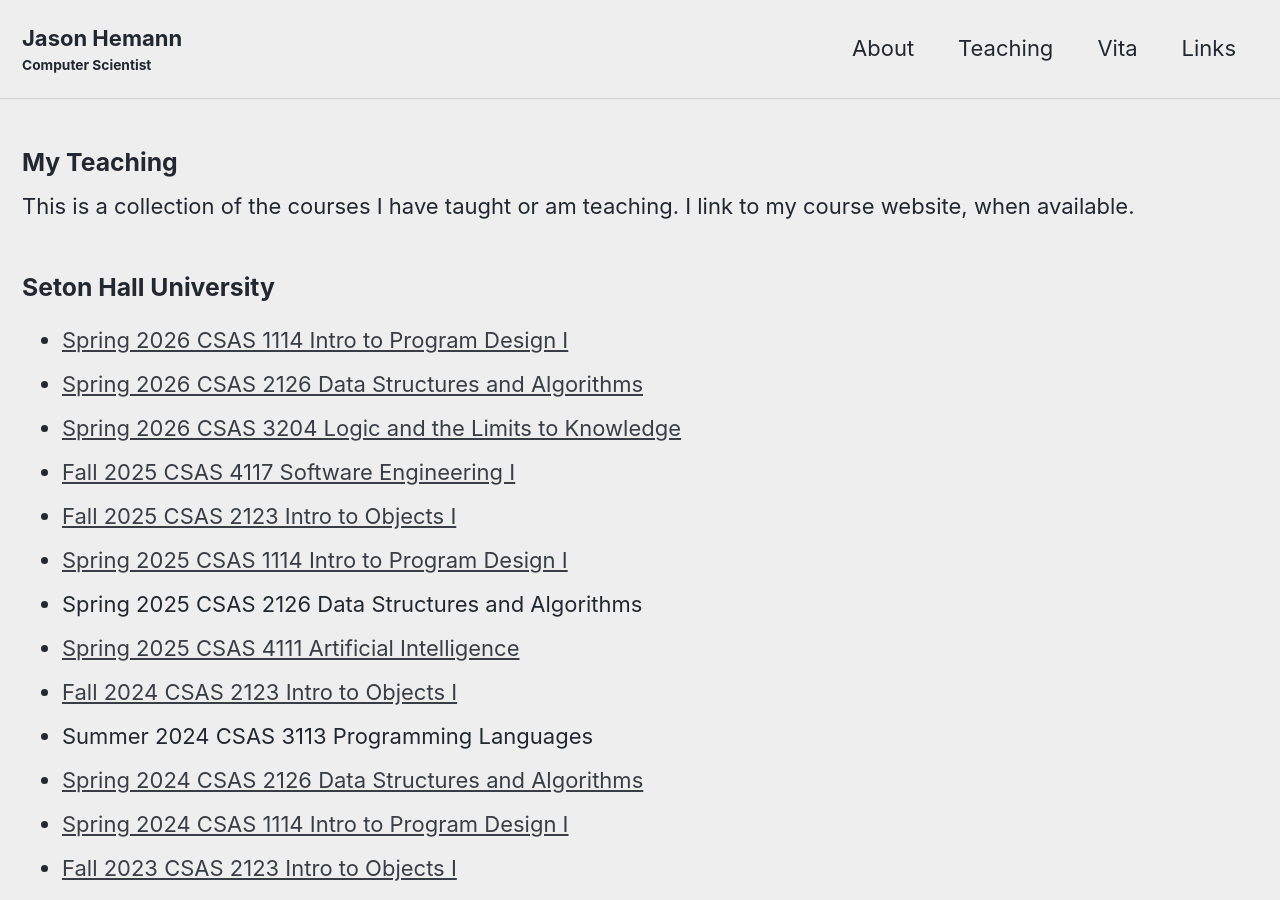
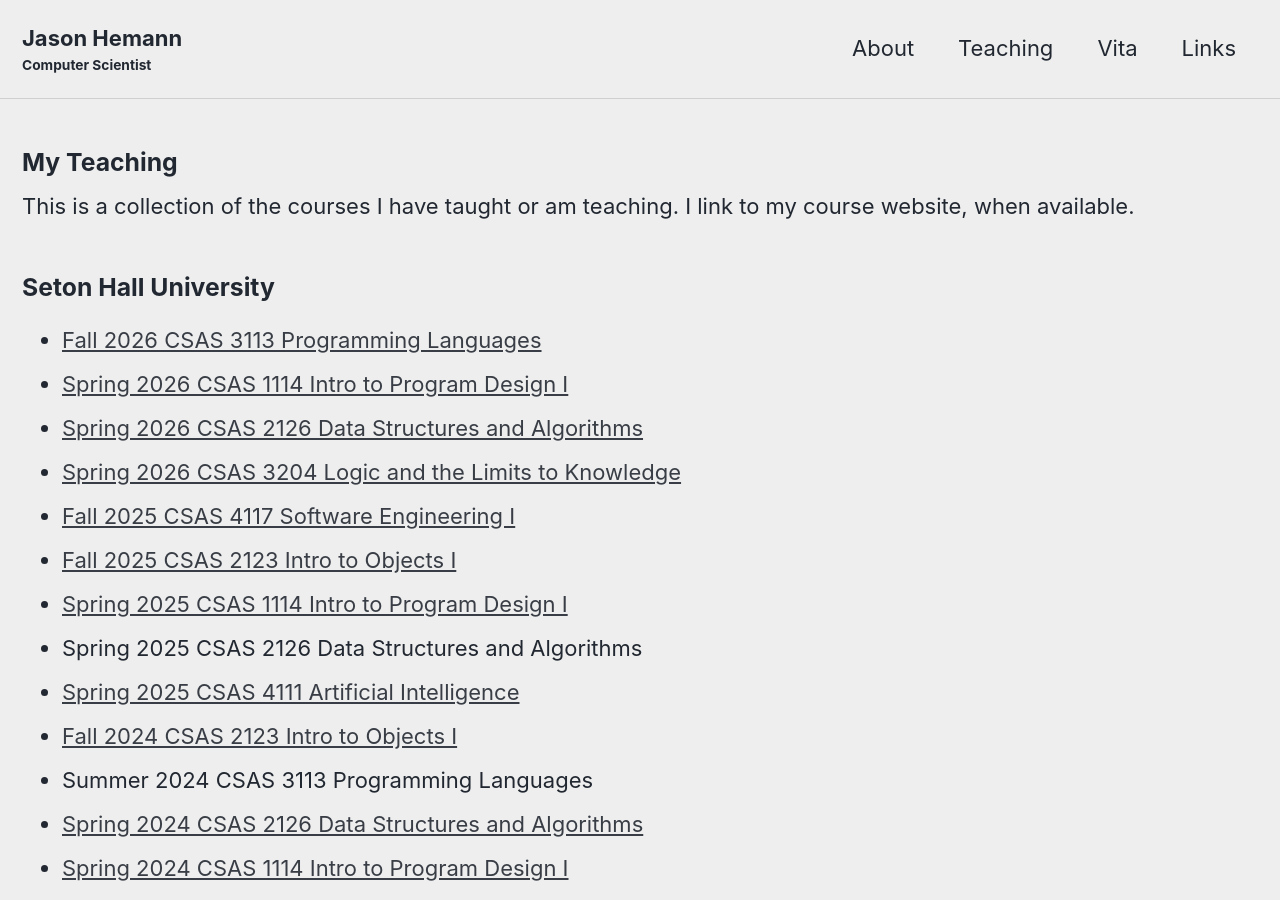
Before and after one commit to jasonhemann/jasonhemann.github.io, a Jekyll site: the page built from teaching.md, in a window 1280 px wide and 900 px high. Built offline with Jekyll 4.4.1, drawn with Linux system fonts in a browser that asks for light colours; cached includes are drawn as plain includes.

Commit message:
Link Fall 2026 CSAS 3113 course site

```diff
--- a/teaching.md
+++ b/teaching.md
@@ -10,6 +10,7 @@
 
 ### Seton Hall University
 
+- [Fall 2026 CSAS 3113 Programming Languages](/26FA-CS3113)
 - [Spring 2026 CSAS 1114 Intro to Program Design I](/26SP-CS1114)
 - [Spring 2026 CSAS 2126 Data Structures and Algorithms](/26SP-CS2126)
 - [Spring 2026 CSAS 3204 Logic and the Limits to Knowledge](/26SP-CS3204)
```
